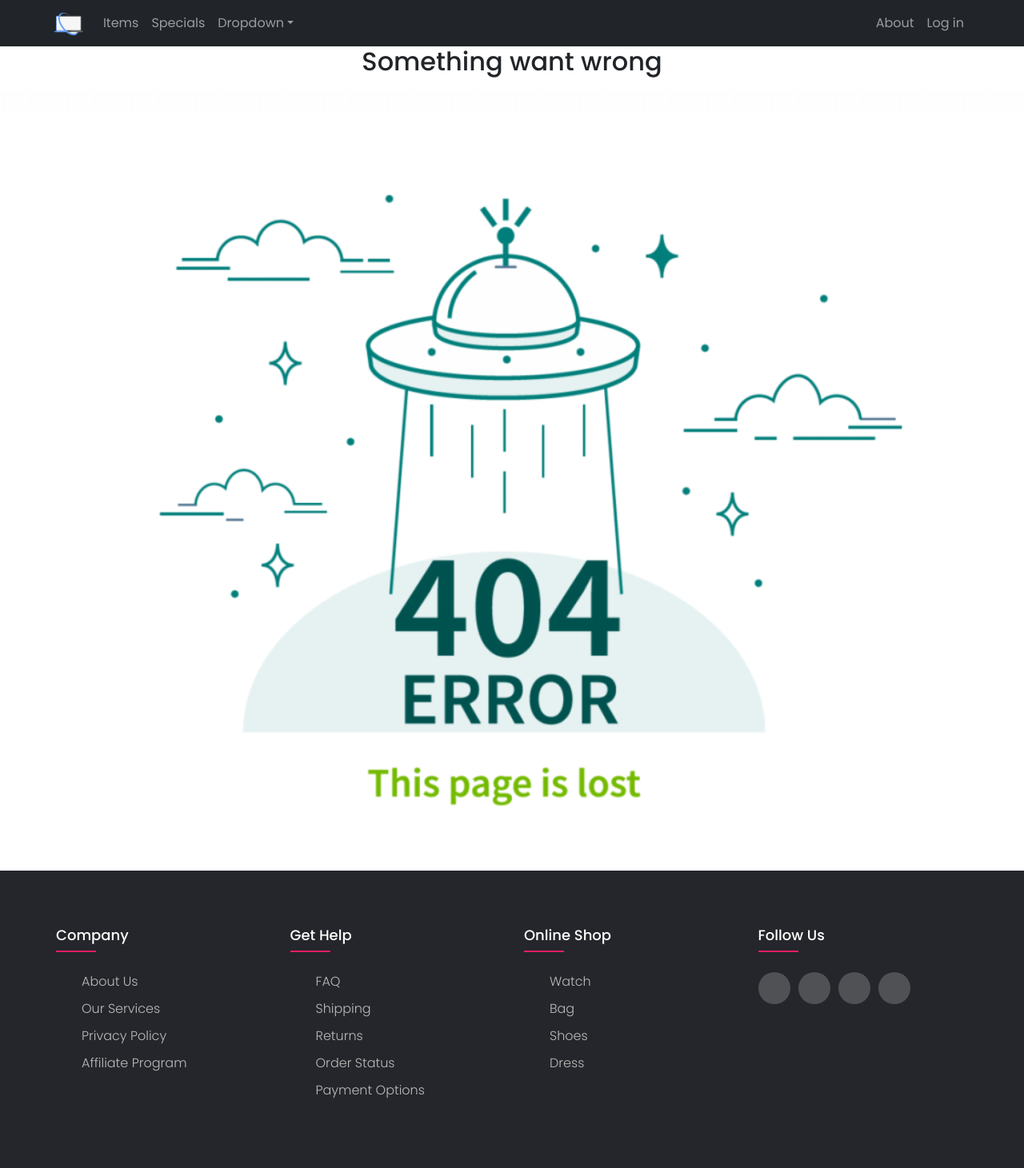
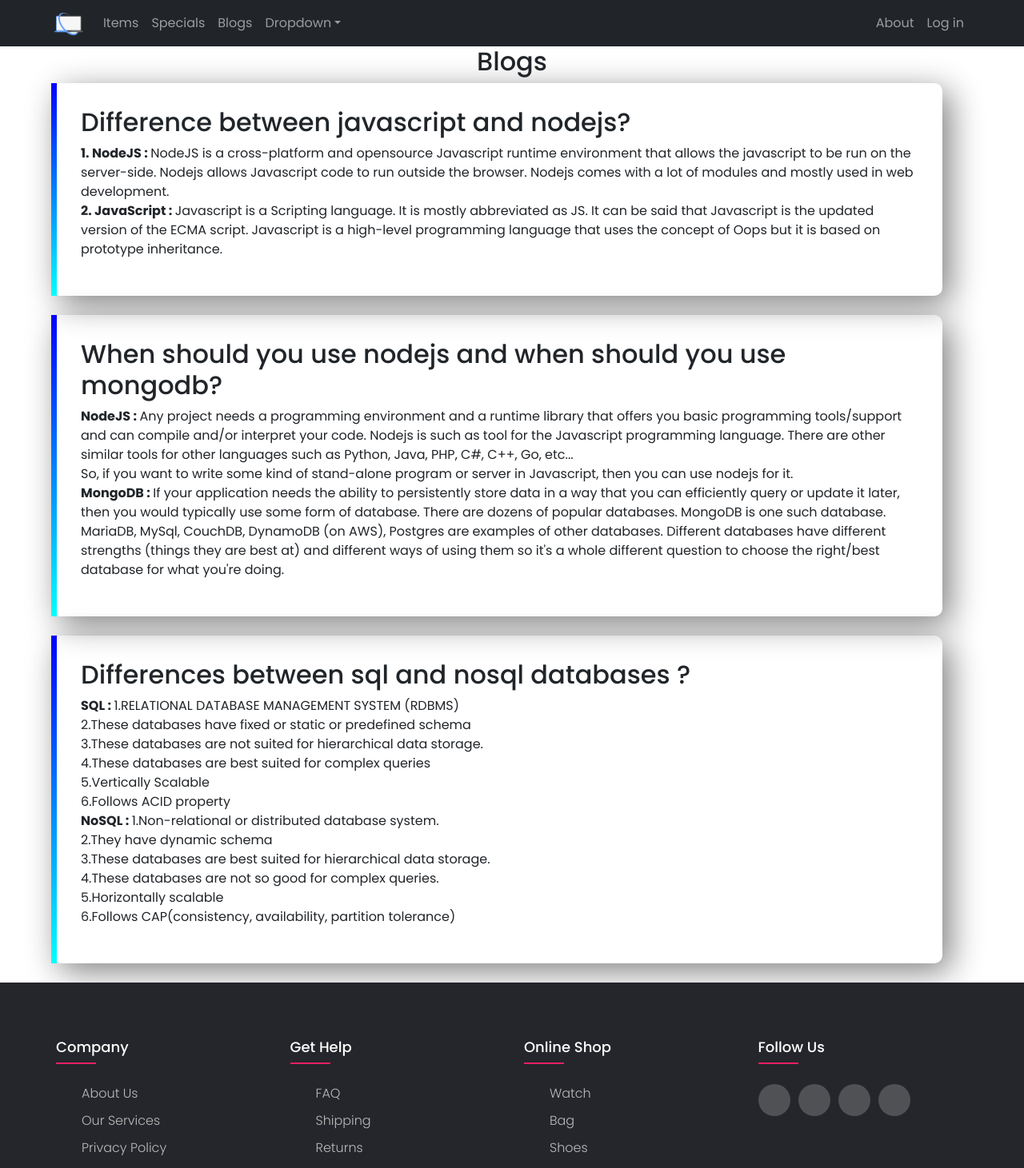
Before and after one commit to Hamidul-1/warehouse-management-client-side, a React (Create React App) app: page /blogs in a window 1280 px wide. Shown: the top 1461 px of the page at 80% size. Built offline with nearby package versions, Linux system fonts and the light colour scheme; no server answers.

Commit message:
Blog and about added

```diff
--- a/src/App.js
+++ b/src/App.js
@@ -2,6 +2,7 @@ import { Route, Routes } from 'react-router-dom';
 import './App.css';
 import About from './Pages/About/About';
 import AddService from './Pages/AddService/AddService';
+import Blogs from './Pages/Home/Blogs/Blogs';
 import Home from './Pages/Home/Home/Home';
 import ItemDetail from './Pages/ItemDetail/ItemDetail';
 import Login from './Pages/Login/Login/Login';
@@ -21,10 +22,15 @@ function App() {
       <Routes>
         <Route path="/" element={<Home></Home>}></Route>
         <Route path="/home" element={<Home></Home>}></Route>
-        <Route path='/item/:itemId' element={<ItemDetail></ItemDetail>}></Route>
+        <Route path='/item/:itemId' element={
+          <RequireAuth>
+            <ItemDetail></ItemDetail>
+          </RequireAuth>
+        }></Route>
         <Route path="/about" element={<About></About>}></Route>
         <Route path="/login" element={<Login></Login>}></Route>
         <Route path="/register" element={<Register></Register>}></Route>
+        <Route path="/blogs" element={<Blogs></Blogs>}></Route>
         <Route path="/checkout" element={
           <RequireAuth>
             <Checkout></Checkout>
--- a/src/Pages/About/About.js
+++ b/src/Pages/About/About.js
@@ -1,9 +1,49 @@
 import React from 'react';
+import hamidul from '../../images/Hamidul.jpg';
 
 const About = () => {
     return (
         <div>
-            <h2>This is about us</h2>
+            {/* About Section */}
+        <div className='container'>
+            <h1 className='services-title mt-3 mb-2 text-center'>About </h1>
+            <hr style={{ width: '35%', margin: '0  auto' }} className='mb-4' />
+            <div className='row my-5 align-items-center shadow-lg p-3 mb-5 about rounded'>
+                <h2 className='about-me-title text-center'>About Me</h2>
+                <div className='col-lg-4 col-12'>
+                    <img className='img-fluid rounded-circle' src={hamidul} alt="" />
+                </div>
+                <div className='col-lg-8 col-12'>
+                    <h3 className='text-warning'> Md.Hamidul Islam</h3>
+                    <p > I'm a very good learner. I want to learn every day to grow up my skills.
+                        I'm also a hard worker and dedicated person.
+                        I have completed my graduation from Daffodil International University in Computer Science and Engineering.
+                        I'm an expert in some programming languages like JavaScript, React JS and Python. I am also expert in some frameworks like
+                        Bootstrap, Tailwind
+                    </p>
+                </div>
+            </div>
+
+            <div className='row mt-5 align-items-center shadow-lg p-3 mb-5 about rounded'>
+                <h2 className='about-me-title text-center my-3'>Goal</h2>
+                <div className='col-lg-6 col-12 mt-3'>
+                    <h3 className='text-warning'>About My Goal</h3>
+
+                    <p >Every person has a goal. I am not the different one, To achieve this    goal they can do their best.I have a goal. I want to be a full-stack developer. In the future, I want to build my carrier in React development. In the future, I want to build a company in the IT sector.
+                    </p>
+                </div>
+                <div className='col-lg-6 col-12 mt-3'>
+
+                    <h3 className='text-warning'>How I work hard?</h3>
+                    <p >
+                        To be a part of a challenging team that strives for the better growth of the
+                        organization which explores my potential and provides me with the
+                        opportunity to enhance my talent with an intention to be an asset to the
+                        company. I am a candidate for the inclusion of an ordinary hardworking man.
+                    </p>
+                </div>
+            </div>
+        </div>
         </div>
     );
 };
--- /dev/null
+++ b/src/Pages/Home/Blogs/Blogs.css
@@ -0,0 +1,38 @@
+.blog-1 {
+    text-align: left;
+    width: 87%;
+    margin-left: 5%;
+    margin-right: 5%;
+    padding: 30px;
+    border-radius: 10px;
+    box-shadow: 10px 10px 40px gray;
+    border-left: 7px solid;
+    border-image: linear-gradient(blue, cyan);
+    border-image-slice: 1;
+}
+
+.blog-2 {
+    text-align: left;
+    width: 87%;
+    margin-left: 5%;
+    margin-right: 5%;
+    padding: 30px;
+    border-radius: 10px;
+    box-shadow: 10px 10px 40px gray;
+    border-left: 7px solid;
+    border-image: linear-gradient(blue, cyan);
+    border-image-slice: 1;
+}
+
+.blog-3 {
+    text-align: left;
+    width: 87%;
+    margin-left: 5%;
+    margin-right: 5%;
+    padding: 30px;
+    border-radius: 10px;
+    box-shadow: 10px 10px 40px gray;
+    border-left: 7px solid;
+    border-image: linear-gradient(blue, cyan);
+    border-image-slice: 1;
+}
--- /dev/null
+++ b/src/Pages/Home/Blogs/Blogs.js
@@ -0,0 +1,59 @@
+import React from 'react';
+import './Blogs.css'
+
+const Blogs = () => {
+    return (
+        <div>
+            <div>
+                <h2 className='about-me-title text-center'>Blogs</h2>
+                <div className='blog'>
+                    <div className='blog-1'>
+                        <h2>Difference between javascript and nodejs?</h2>
+                        <p>
+                            <b>1. NodeJS : </b>
+                            NodeJS is a cross-platform and opensource Javascript runtime environment that allows the javascript to be run on the server-side. Nodejs allows Javascript code to run outside the browser. Nodejs comes with a lot of modules and mostly used in web development.
+                            <br />
+                            <b>2. JavaScript : </b>
+                            Javascript is a Scripting language. It is mostly abbreviated as JS. It can be said that Javascript is the updated version of the ECMA script. Javascript is a high-level programming language that uses the concept of Oops but it is based on prototype inheritance.
+
+                        </p>
+                    </div><br />
+                    <div className='blog-2'>
+                        <h2>When should you use nodejs and when should you use mongodb?</h2>
+                        <p>
+                            <b>NodeJS : </b>
+                            Any project needs a programming environment and a runtime library that offers you basic programming tools/support and can compile and/or interpret your code. Nodejs is such as tool for the Javascript programming language. There are other similar tools for other languages such as Python, Java, PHP, C#, C++, Go, etc...
+                            <br />
+                            So, if you want to write some kind of stand-alone program or server in Javascript, then you can use nodejs for it.
+                            <br />
+                            <b>MongoDB : </b>
+                            If your application needs the ability to persistently store data in a way that you can efficiently query or update it later, then you would typically use some form of database. There are dozens of popular databases. MongoDB is one such database. MariaDB, MySql, CouchDB, DynamoDB (on AWS), Postgres are examples of other databases. Different databases have different strengths (things they are best at) and different ways of using them so it's a whole different question to choose the right/best database for what you're doing.
+
+                        </p>
+                    </div><br />
+                    <div className='blog-3'>
+                        <h2>Differences between sql and nosql databases ?</h2>
+                        <p>
+                            <b>SQL : </b>
+                            1.RELATIONAL DATABASE MANAGEMENT SYSTEM (RDBMS) <br />
+                            2.These databases have fixed or static or predefined schema <br />
+                            3.These databases are not suited for hierarchical data storage. <br />
+                            4.These databases are best suited for complex queries <br />
+                            5.Vertically Scalable <br />
+                            6.Follows ACID property <br />
+                            <b>NoSQL : </b>
+                            1.Non-relational or distributed database system. <br />
+                            2.They have dynamic schema <br />
+                            3.These databases are best suited for hierarchical data storage. <br />
+                            4.These databases are not so good for complex queries. <br />
+                            5.Horizontally scalable <br />
+                            6.Follows CAP(consistency, availability, partition tolerance) <br />
+                        </p>
+                    </div><br />
+                </div>
+            </div>
+        </div>
+    );
+};
+
+export default Blogs;
--- a/src/Pages/Home/Items/Items.js
+++ b/src/Pages/Home/Items/Items.js
@@ -16,7 +16,7 @@ const Items = () => {
     return (
         <div id="items" className='container'>
             <div className="row">
-                <h2 className='items-title mt-5'>Inventory Items</h2>
+                <h2 className='items-title mt-5'>Manage Items</h2>
                 <div className="items-container">
                     {
                         items.map(item => <Item
--- a/src/Pages/ItemDetail/ItemDetail.js
+++ b/src/Pages/ItemDetail/ItemDetail.js
@@ -46,19 +46,13 @@ const ItemDetail = () => {
 
 
     const handleManageInventory = () => {
-        navigate(`/item`)
+        navigate(`/manage`)
     }
 
     const [show, setShow] = useState(false);
 
     const handleClose = () => setShow(false);
     const handleShow = () => setShow(true)
-
-    /* const handleReStore = event => {
-        event.preventDefault();
-        const reStore = event.target.reStore.value;
-        console.log(reStore)
-    } */
 
     return (
         <div className='container mx-auto w-50 my-5'>
--- a/src/Pages/ManageItems/ManageItems.js
+++ b/src/Pages/ManageItems/ManageItems.js
@@ -43,14 +43,14 @@ const ManageItems = () => {
     return (
         <div className='container my-5'>
 
-            <h2 className='text-center text-secondary mb-3 text-uppercase text-success'>Inventory Statement</h2>
+            <h2 className='text-center text-secondary mb-3 text-uppercase text-success'>Manage Inventories</h2>
             <hr style={{ width: '35%', margin: '0  auto' }} className='mb-4' />
 
             <table className=''>
 
                 <thead>
 
-                    <tr className='bg-custom text-light'>
+                    <tr className='bg-custom'>
                         <th scope="col">Name</th>
                         <th scope="col">Price</th>
                         <th scope="col">Supplier</th>
--- a/src/Pages/Shared/Header/Header.js
+++ b/src/Pages/Shared/Header/Header.js
@@ -25,6 +25,7 @@ const Header = () => {
                         <Nav className="me-auto">
                             <Nav.Link href="home#items">Items</Nav.Link>
                             <Nav.Link href="home#specials">Specials</Nav.Link>
+                            <Nav.Link href="blogs">Blogs</Nav.Link>
                             <NavDropdown title="Dropdown" id="collasible-nav-dropdown">
                                 <NavDropdown.Item href="#action/3.1">Action</NavDropdown.Item>
                                 <NavDropdown.Item href="#action/3.2">Another action</NavDropdown.Item>
```
Also changed, not shown: src/images/Hamidul.jpg (added).
